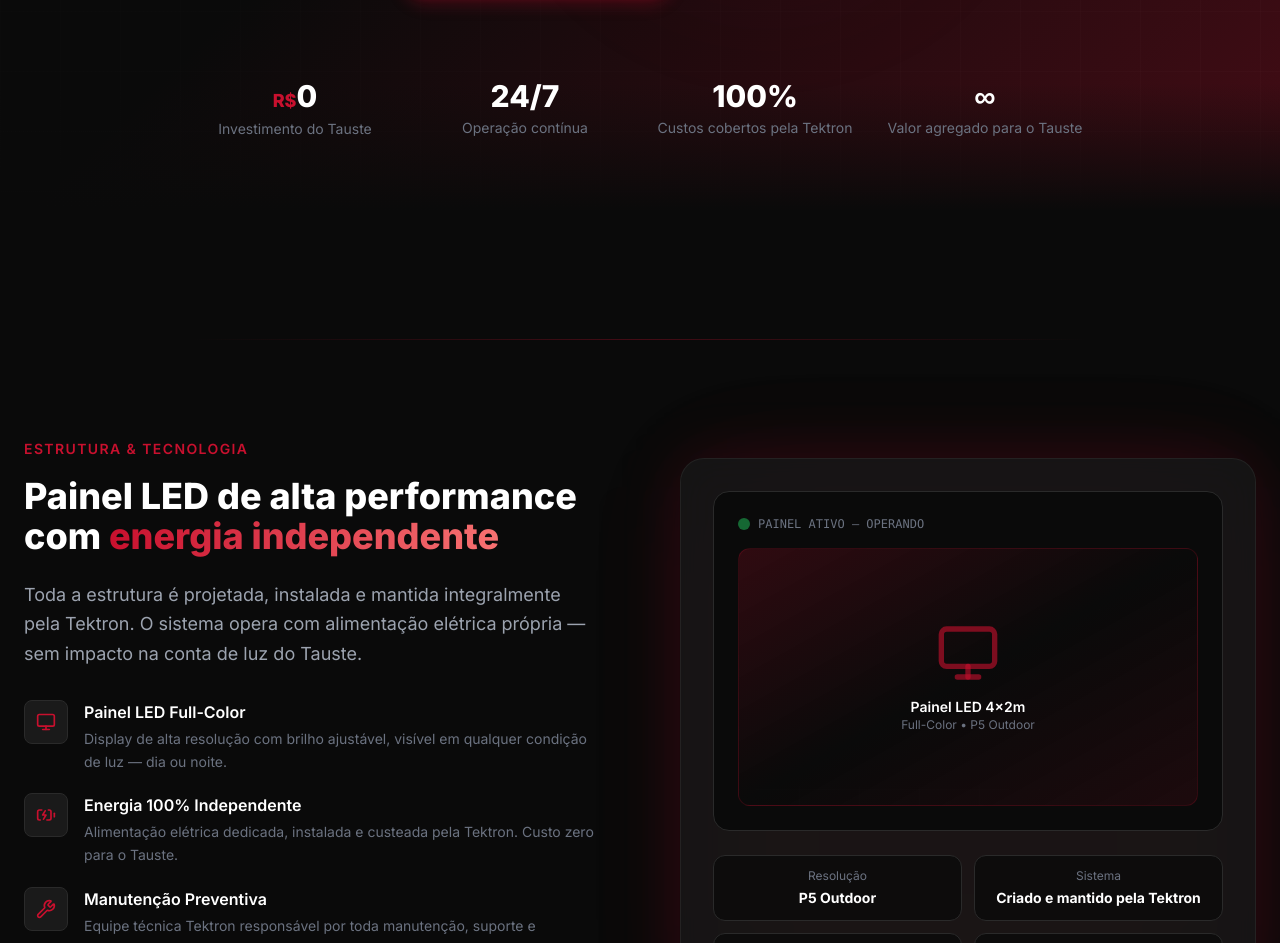
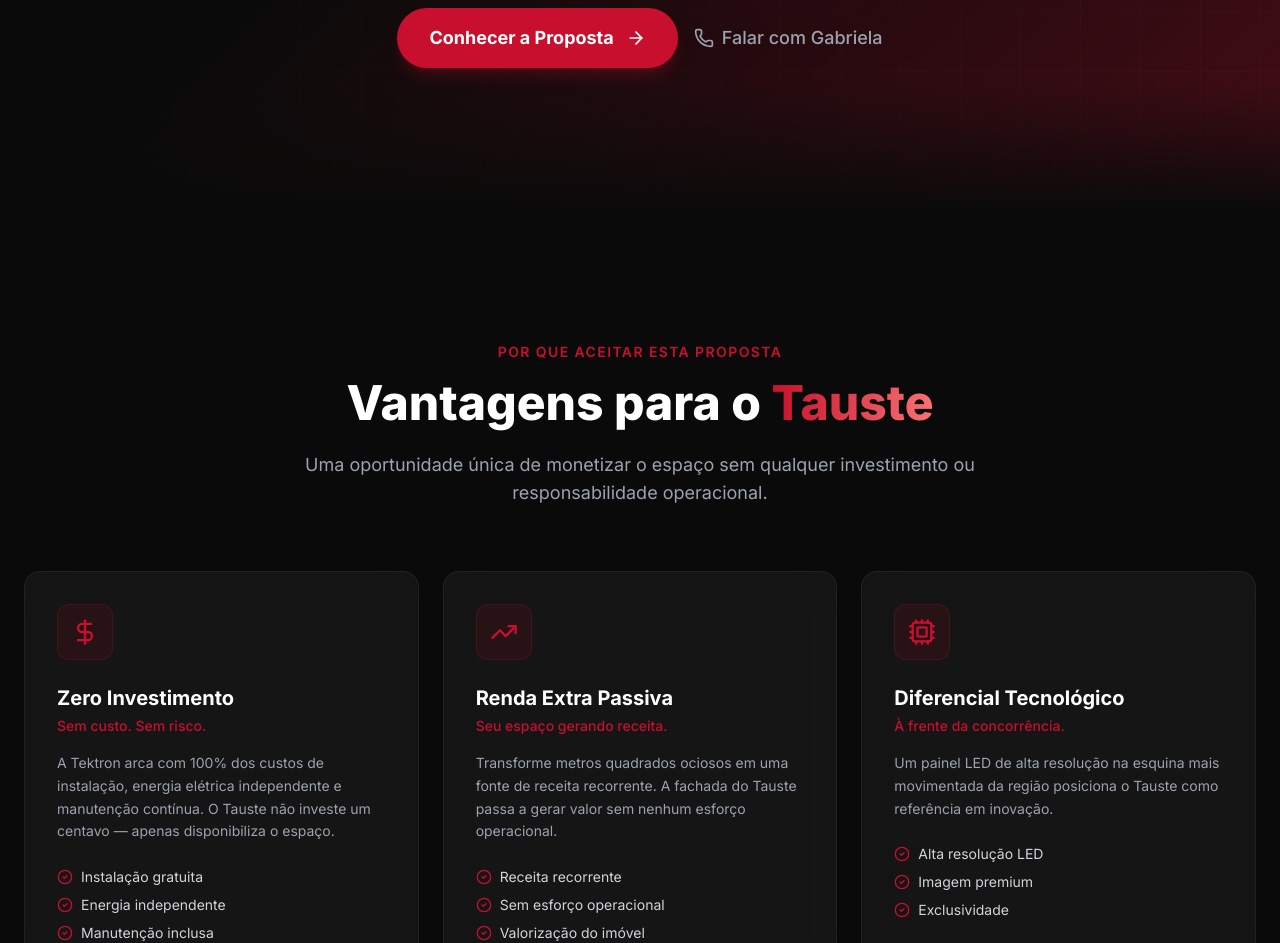
Before and after one commit to bi3211/quick-smokes, a React (Vite) app: page / in a window 1280 px wide. Shown: the part 589-1532 px from the top of the page. Built offline with nearby package versions, Linux system fonts and the light colour scheme.

Commit message:
Restore ValueProposition (cards) and remove stats bar from Hero

```diff
--- a/src/App.jsx
+++ b/src/App.jsx
@@ -158,28 +158,7 @@
                     </a>
                 </motion.div>
 
-                {/* Stats bar */}
-                <motion.div
-                    initial={{ opacity: 0, y: 40 }}
-                    animate={{ opacity: 1, y: 0 }}
-                    transition={{ duration: 0.8, delay: 0.8 }}
-                    className="mt-20 grid grid-cols-2 md:grid-cols-4 gap-6 max-w-4xl mx-auto"
-                >
-                    {[
-                        { value: '0', label: 'Investimento do Tauste', suffix: 'R$' },
-                        { value: '24/7', label: 'Operação contínua' },
-                        { value: '100%', label: 'Custos cobertos pela Tektron' },
-                        { value: '∞', label: 'Valor agregado para o Tauste' },
-                    ].map((stat, i) => (
-                        <div key={i} className="text-center">
-                            <div className="text-2xl md:text-3xl font-extrabold text-white">
-                                {stat.suffix && <span className="text-tauste-red text-lg">{stat.suffix}</span>}
-                                {stat.value}
-                            </div>
-                            <div className="text-xs md:text-sm text-gray-500 mt-1">{stat.label}</div>
-                        </div>
-                    ))}
-                </motion.div>
+
             </div>
 
             {/* Bottom fade */}
@@ -189,6 +168,84 @@
 }
 
 
+
+
+/* ──────────────────────── value proposition ──────────────────────── */
+
+const cards = [
+    {
+        icon: DollarSign,
+        title: 'Zero Investimento',
+        subtitle: 'Sem custo. Sem risco.',
+        description:
+            'A Tektron arca com 100% dos custos de instalação, energia elétrica independente e manutenção contínua. O Tauste não investe um centavo — apenas disponibiliza o espaço.',
+        highlights: ['Instalação gratuita', 'Energia independente', 'Manutenção inclusa'],
+    },
+    {
+        icon: TrendingUp,
+        title: 'Renda Extra Passiva',
+        subtitle: 'Seu espaço gerando receita.',
+        description:
+            'Transforme metros quadrados ociosos em uma fonte de receita recorrente. A fachada do Tauste passa a gerar valor sem nenhum esforço operacional.',
+        highlights: ['Receita recorrente', 'Sem esforço operacional', 'Valorização do imóvel'],
+    },
+    {
+        icon: Cpu,
+        title: 'Diferencial Tecnológico',
+        subtitle: 'À frente da concorrência.',
+        description:
+            'Um painel LED de alta resolução na esquina mais movimentada da região posiciona o Tauste como referência em inovação.',
+        highlights: ['Alta resolução LED', 'Imagem premium', 'Exclusividade'],
+    },
+]
+
+function ValueProposition() {
+    return (
+        <Section id="proposta" className="py-24 md:py-32 relative">
+            <div className="max-w-7xl mx-auto px-6">
+                <FadeIn className="text-center mb-16">
+                    <span className="text-tauste-red font-semibold text-sm tracking-widest uppercase">
+                        Por que aceitar esta proposta
+                    </span>
+                    <h2 className="text-3xl md:text-5xl font-extrabold mt-4 mb-6">
+                        Vantagens para o{' '}
+                        <span className="text-transparent bg-clip-text bg-gradient-to-r from-tauste-red to-red-400">
+                            Tauste
+                        </span>
+                    </h2>
+                    <p className="text-gray-400 text-lg max-w-2xl mx-auto">
+                        Uma oportunidade única de monetizar o espaço sem qualquer investimento ou responsabilidade operacional.
+                    </p>
+                </FadeIn>
+
+                <div className="grid md:grid-cols-3 gap-6">
+                    {cards.map((card, i) => (
+                        <FadeIn key={i} delay={i * 0.15}>
+                            <div className="glass-card rounded-2xl p-8 h-full transition-all duration-500 hover:-translate-y-2 group">
+                                <div className="w-14 h-14 rounded-xl bg-tauste-red/10 border border-tauste-red/20 flex items-center justify-center mb-6 group-hover:bg-tauste-red/20 transition-colors">
+                                    <card.icon className="w-7 h-7 text-tauste-red" />
+                                </div>
+
+                                <h3 className="text-xl font-bold mb-1">{card.title}</h3>
+                                <p className="text-tauste-red text-sm font-medium mb-4">{card.subtitle}</p>
+                                <p className="text-gray-400 text-sm leading-relaxed mb-6">{card.description}</p>
+
+                                <ul className="space-y-2">
+                                    {card.highlights.map((item, j) => (
+                                        <li key={j} className="flex items-center gap-2 text-sm text-gray-300">
+                                            <CheckCircle2 className="w-4 h-4 text-tauste-red flex-shrink-0" />
+                                            {item}
+                                        </li>
+                                    ))}
+                                </ul>
+                            </div>
+                        </FadeIn>
+                    ))}
+                </div>
+            </div>
+        </Section>
+    )
+}
 
 /* ──────────────────────── technical specs ──────────────────────── */
 
@@ -659,7 +716,7 @@
         <div className="min-h-screen bg-tektron-dark text-white overflow-x-hidden">
             <Navbar />
             <Hero />
-
+            <ValueProposition />
             <TechnicalSpecs />
             <LocationSection />
             <WastedSpace />
```
